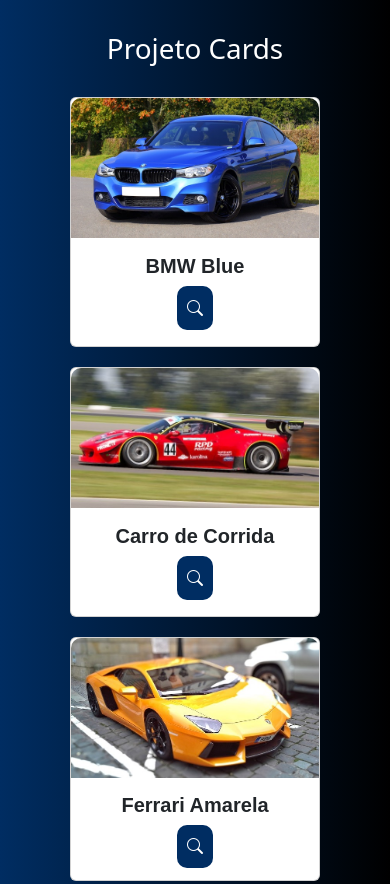
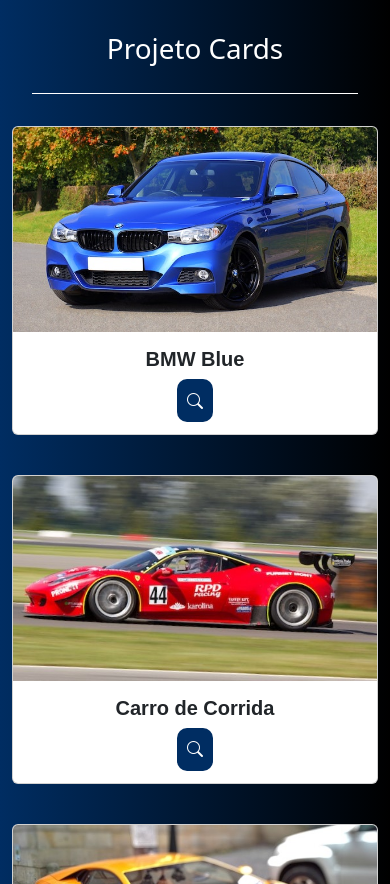
Before and after one commit to netojkk/project-cardsCars, a plain HTML site: page index.html in a window 390 px wide. Shown: the top 884 px of the page. Drawn offline with nearby package versions, Linux system fonts and the light colour scheme.

Commit message:
consertando a responsividade

```diff
--- a/index.html
+++ b/index.html
@@ -24,6 +24,9 @@
 
       </div>
     </main>
+    <footer>
+
+    </footer>
 
     <script src="main.js"></script>
   </body>
--- a/style.css
+++ b/style.css
@@ -6,7 +6,7 @@
 }
 
 body {
-    /* height: 120vh; */
+    height: 100vh;
     /* width: 100vw; */
 
     font:18px Arial, sans-serif;
@@ -14,22 +14,24 @@ body {
     background: linear-gradient(90deg, rgba(0,45,98,1) 0%, rgba(0,0,0,1) 100%);
 }
 header {
+    padding-bottom: 20px;
     margin: 2em;
     color: rgb(255, 255, 255);
     text-align: center;
+    border-bottom: 1px solid white;
 }
 
 
 .container-card {
     /* height: 50vh; */
     display: grid;
-    grid-template-columns: repeat(3,250px);
-    grid-template-rows: repeat(2,250px)  ;
+    grid-template-columns: repeat(3,300px);
+    grid-template-rows: repeat(2,290px)  ;
 
     justify-content: space-around;
     align-content: center;
 
-    gap: 20px;
+    gap: 40px 40px;
     text-align: center;
 }
 .card {
@@ -40,7 +42,7 @@ header {
 }
 .card img {
     background-position: center;
-    border-radius:10px 10px 0px 0px;
+    border-radius:5px 5px 0px 0px;
     width: 100%;
 
 }
@@ -67,14 +69,19 @@ header {
     color: white;
     font-weight: bold ;
 }
+footer {
+    height: 20vh;
+}
 
 @media screen and (max-width: 1024px) {
     .container-card {
-        grid-template-columns: repeat(2,250px);
+        grid-template-columns: repeat(2,2fr);
+        /* grid-template-row: repeat(2,300px); */
     }
 }
 @media screen and (max-width: 768px) {
     .container-card {
-        grid-template-columns: repeat(1,250px);
+        grid-template-columns: repeat(1,1fr);
+        grid-template-rows: repeat(1,1fr);
     }
 }
```
